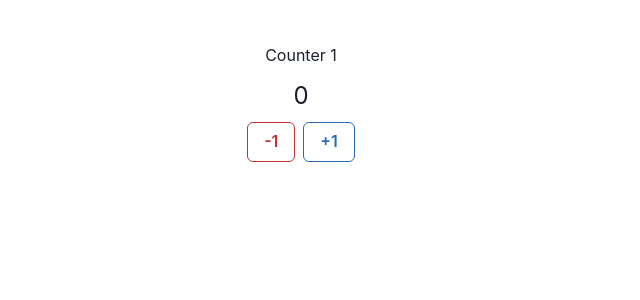
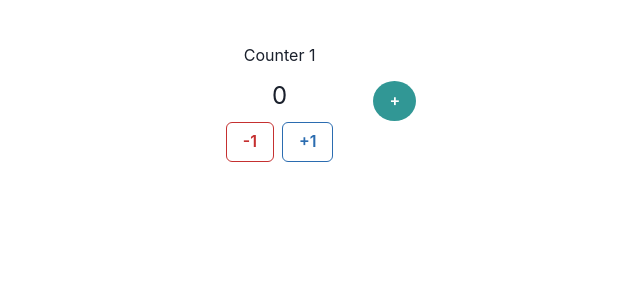
Before and after one commit to bislab-temporary/react-study-morisaki, a React (Create React App) app in the folder counter-app/: page / in a window 1280 px wide. Shown: the top 300 px of the page, without its empty margins (339-979 px from the left). Built offline with nearby package versions, Linux system fonts and the light colour scheme.

Commit message:
Add multiple counter feature

```diff
--- a/counter-app/src/App.tsx
+++ b/counter-app/src/App.tsx
@@ -1,11 +1,30 @@
+import { useState } from "react";
+
 import { Center } from "@chakra-ui/layout";
+import { Button } from "@chakra-ui/button";
 
 import Counter from "./Counter";
 
 function App() {
+  const [counterNum, setCounterNum] = useState(1);
+  const [counters, setCounters] = useState([
+    <Counter name={"Counter " + counterNum} />,
+  ]);
+
+  // BUG: couterNum 1, 1, 2, 3, ....
+  const addCounter = () => {
+    setCounterNum(counterNum + 1);
+    const counter = <Counter name={"Counter " + counterNum} />;
+    const newCounters = [...counters, counter];
+    setCounters(newCounters);
+  };
+
   return (
     <Center>
-      <Counter name="Counter 1" />
+      {counters.map((counter) => counter)}
+      <Button colorScheme="teal" borderRadius="50%" onClick={addCounter}>
+        +
+      </Button>
     </Center>
   );
 }
```
